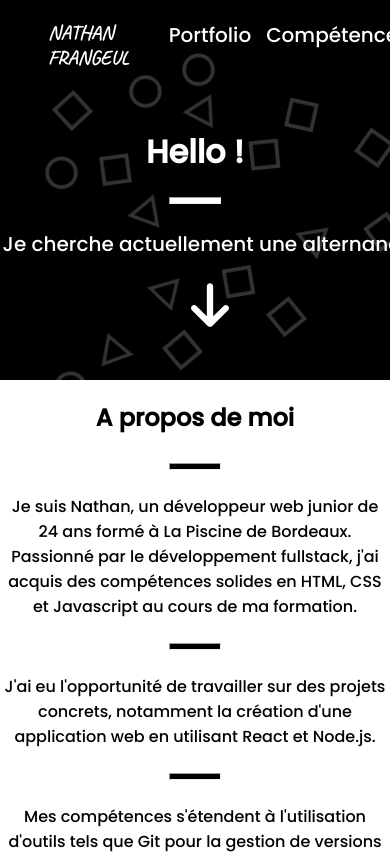
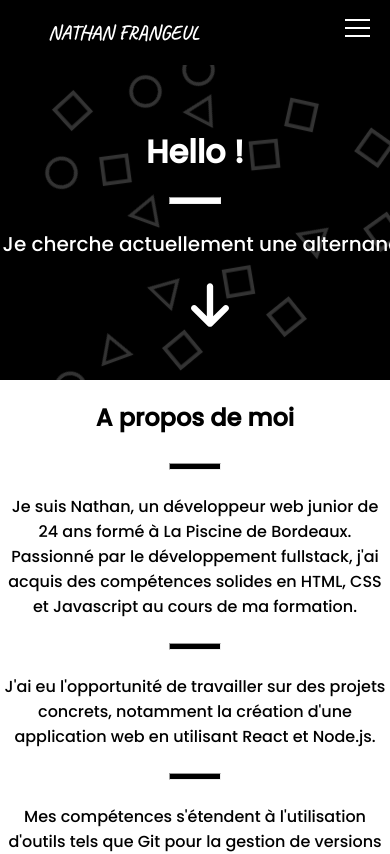
Before and after one commit to Frangeul-Nathan/PortfolioWebsite-v2, a React app: page / in a window 390 px wide. Shown: the top 854 px of the page. Built offline with nearby package versions, Linux system fonts and the light colour scheme; the HTML template or start-up script is replaced by a standard one.

Commit message:
added burger menu

```diff
--- a/src/assets/css/partials/header/_header.scss
+++ b/src/assets/css/partials/header/_header.scss
@@ -22,8 +22,9 @@ h1 {
 .navContainer {
     position: fixed;
     top: 0;
-    z-index: 9999;
+    z-index: 999;
     color: white;
+    background-color: black;
     display: flex;
     width: 100%;
     justify-content: space-between;
@@ -54,6 +55,81 @@ li {
     top: 0;
     width: 100%;
     background-color: black;
-    z-index: 1000;
+    z-index: 2000;
 
 }
+
+// Menu Burger
+
+.burger-menu {
+    display: none;
+    cursor: pointer;
+
+    span {
+      display: block;
+      background-color: white;
+      height: 2px;
+      width: 25px;
+      margin: 3px 0;
+      transition: 0.4s;
+    }
+
+    &.open span:nth-child(1) {
+      transform: rotate(-45deg) translate(-5px, 6px);
+    }
+
+    &.open span:nth-child(2) {
+      transform: rotate(45deg) translate(-5px, -6px);
+    }
+
+    &.open span:nth-child(3) {
+      opacity: 1;
+    }
+  }
+
+//   Responsive
+
+  @media (max-width: 768px) {
+    .burger-menu {
+      display: flex;
+      flex-direction: column;
+      align-items: center;
+      justify-content: center;
+      position: fixed;
+      padding-top: 1em;
+      top: 0;
+      right: 20px; /* Adjust as needed */
+      z-index: 3000;
+    }
+
+    .nav-links {
+      display: none;
+      flex-direction: column;
+      align-items: center;
+      position: fixed;
+      padding-bottom: 1em;
+      padding-left: 0;
+      top: 60px; /* Adjust as needed */
+      left: 0;
+      width: 100%;
+      background-color: black;
+      z-index: 2500;
+    }
+
+    .nav-links.open {
+      display: flex;
+      margin: 0px;
+    }
+
+    .burger-menu.open span:nth-child(1) {
+      transform: rotate(-45deg) translate(-5px, 6px);
+    }
+
+    .burger-menu.open span:nth-child(2) {
+      opacity: 0;
+    }
+
+    .burger-menu.open span:nth-child(3) {
+      transform: rotate(45deg) translate(-5px, -6px);
+    }
+  }
--- a/src/components/Header.jsx
+++ b/src/components/Header.jsx
@@ -2,21 +2,32 @@ import arrowSvg from "../assets/images/arrow-down-solid.svg"
 import "../assets/css/animations/header_animation.scss"
 import "../assets/css/partials/header/_header.scss"
 import { Scroll } from '../jquery/scroll';
+import React, { useState } from 'react';
 
 function Header() {
+  const [isMenuOpen, setIsMenuOpen] = useState(false);
 
   Scroll();
 
+  const toggleMenu = () => {
+    setIsMenuOpen(!isMenuOpen);
+  };
+
   return (
     <>
-      <div className="backwrap gradient">
+      <div className={`backwrap gradient ${isMenuOpen ? 'menu-open' : ''}`}>
         <div className="back-shapes">
-          <nav className="navContainer">
+          <nav className={`navContainer ${isMenuOpen ? 'menu-open' : ''}`}>
             <div className="leftNavContainer">
               <p className="navName">NATHAN FRANGEUL</p>
             </div>
             <div className="rightNavContainer">
-              <ul>
+              <div className={`burger-menu ${isMenuOpen ? 'open' : ''}`} onClick={toggleMenu}>
+                <span></span>
+                <span></span>
+                <span></span>
+              </div>
+              <ul className={`nav-links ${isMenuOpen ? 'open' : ''}`}>
                 <li>
                   <a href="#portfolio" className="glow">Portfolio</a>
                 </li>
```
